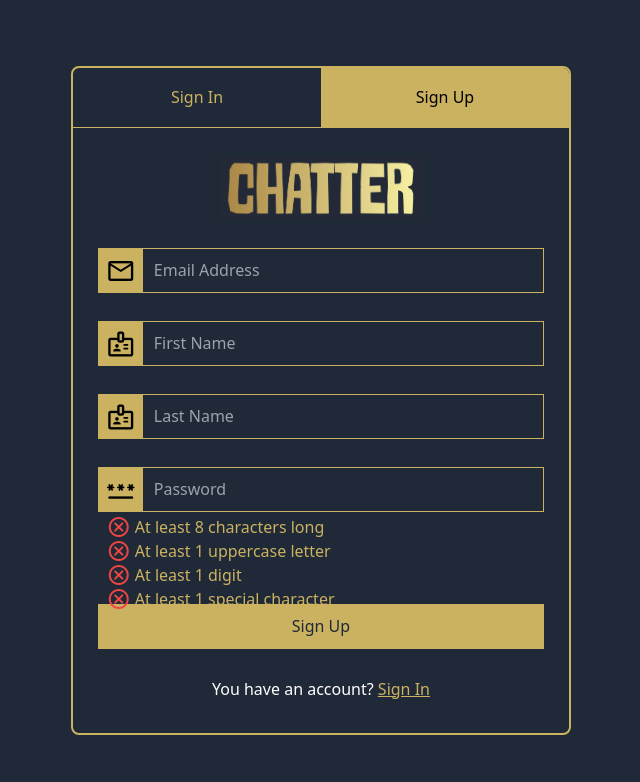
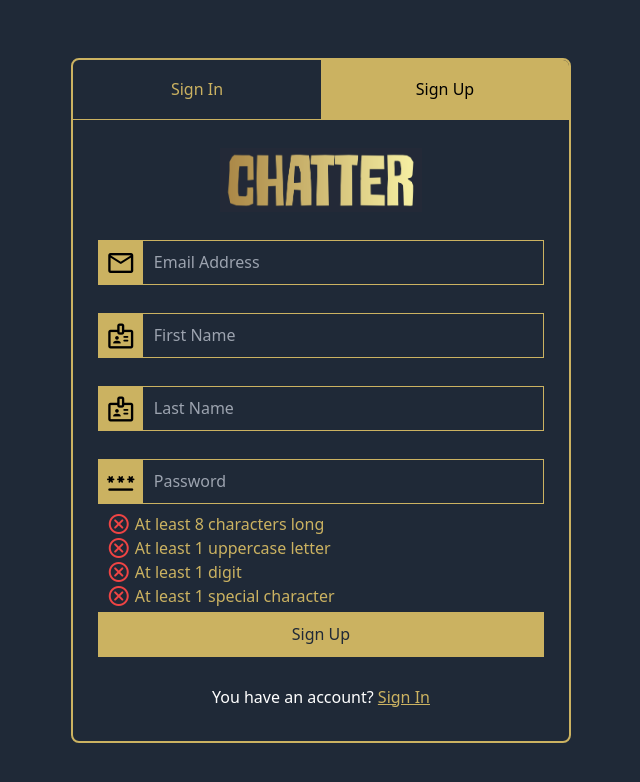
Before and after one commit to williamfisher9/chat-app-flask-react, a React (Vite) app in the folder frontend/: page /chatter/register in a window 1280 px wide. Shown: the top 782 px of the page, without its empty margins (319-959 px from the left). Built offline with nearby package versions, Linux system fonts and the light colour scheme.

Commit message:
Update Register.jsx

```diff
--- a/frontend/src/components/Register/Register.jsx
+++ b/frontend/src/components/Register/Register.jsx
@@ -134,7 +134,7 @@ const Register = () => {
                 <input type='password' placeholder='Password' className='text-field' name='password' onChange={handleFieldChange} autoComplete='off'/>
                 <span className="material-symbols-rounded absolute top-0 left-0 flex justify-center items-center text-3xl bg-[var(--global-color)] size-[44px] select-none">password</span>
                 <p className='text-red-500 absolute bottom-[-25px] left-0'>{formFieldsErrors.password}</p>
-                <ul className={`absolute ${formFieldsErrors.password != "" ? 'bottom-[-115px]' : 'bottom-[-100px]'} left-2 text-[var(--global-color)]`}>
+                <ul className={`absolute ${formFieldsErrors.password != "" ? 'bottom-[-120px]' : 'bottom-[-105px]'} left-2 text-[var(--global-color)]`}>
                     <li className='flex justify-start items-center gap-1'>{passwordHasErrors["rule1"] == false ? <span className="material-symbols-rounded text-green-500">check_circle</span> : <span className="material-symbols-rounded text-red-500">cancel</span>}At least 8 characters long</li>
                     <li className='flex justify-start items-center gap-1'>{passwordHasErrors["rule2"] == false ? <span className="material-symbols-rounded text-green-500">check_circle</span> : <span className="material-symbols-rounded text-red-500">cancel</span>}At least 1 uppercase letter</li>
                     <li className='flex justify-start items-center gap-1'>{passwordHasErrors["rule3"] == false ? <span className="material-symbols-rounded text-green-500">check_circle</span> : <span className="material-symbols-rounded text-red-500">cancel</span>}At least 1 digit</li>
@@ -142,7 +142,7 @@ const Register = () => {
                 </ul>
             </div>
 
-            <button className={`${formFieldsErrors.password != "" ? 'mt-20' : 'mt-16'} w-[90%] h-[45px] bg-[var(--global-color)] text-gray-800 hover:bg-[var(--global-color-hover)]`} onClick={handleSignUpRequest}>Sign Up</button>
+            <button className={`${formFieldsErrors.password != "" ? 'mt-24' : 'mt-20'} w-[90%] h-[45px] bg-[var(--global-color)] text-gray-800 hover:bg-[var(--global-color-hover)]`} onClick={handleSignUpRequest}>Sign Up</button>
 
             {
                 registerRequestError != "" ?
```
